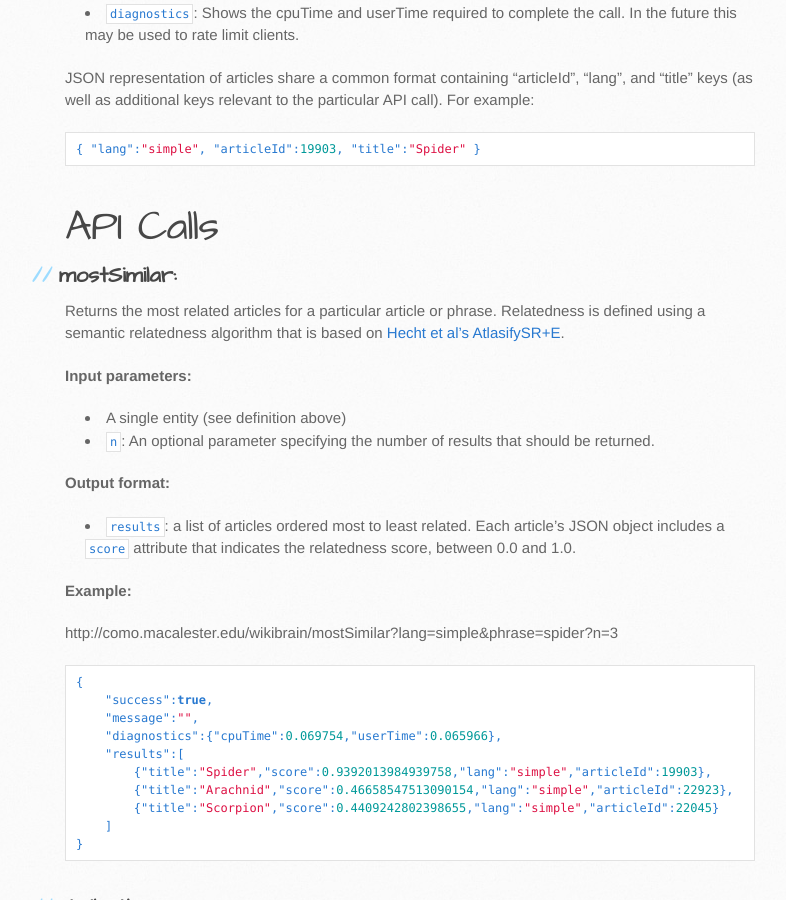
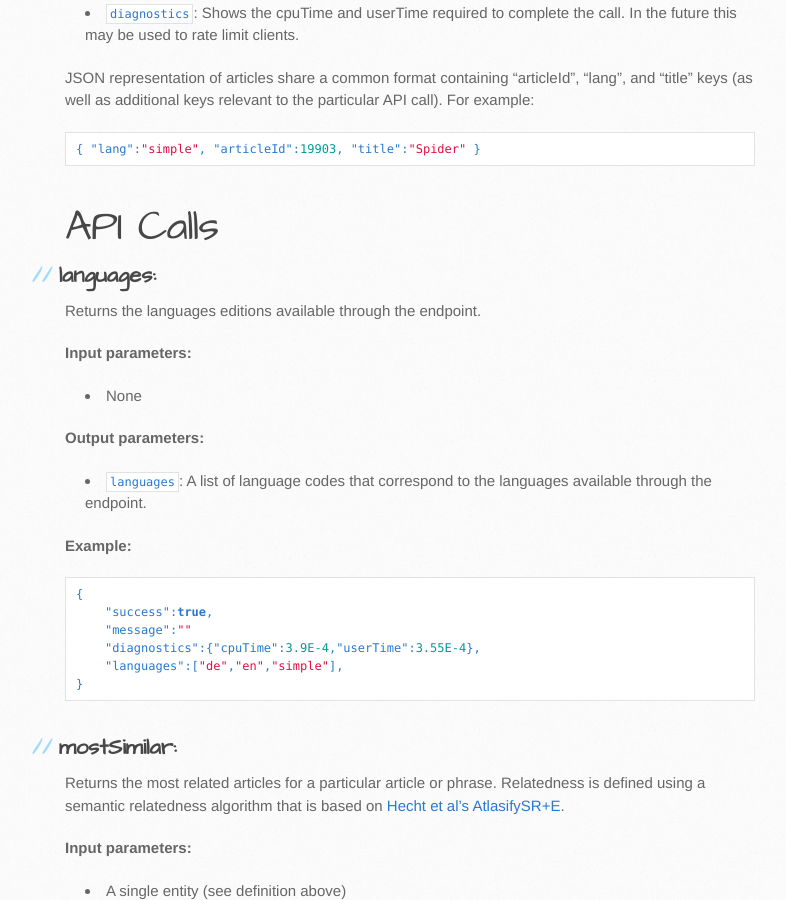
Before and after one commit to shilad/wikibrain, a Jekyll site: the page built from tutorial/web-api.md, in a window 1280 px wide and 900 px high, scrolled down 1346 px. Shown: the whole window, without its empty margins (105-891 px from the left). Built offline with Jekyll 4.4.1, drawn with Linux system fonts in a browser that asks for light colours; nearby versions of some CDN libraries; Markdown is read by kramdown in place of the engine named in the settings.

Commit message:
Update web-api.md

````diff
--- a/tutorial/web-api.md
+++ b/tutorial/web-api.md
@@ -50,6 +50,30 @@ JSON representation of articles share a common format containing "articleId", "l
 ```
 
 # API Calls
+
+##languages:
+
+Returns the languages editions available through the endpoint.
+
+**Input parameters:**
+
+* None
+
+**Output parameters:**
+
+* `languages`: A list of language codes that correspond to the languages available through the endpoint.
+
+**Example:**
+
+```json
+{
+    "success":true,
+    "message":""
+    "diagnostics":{"cpuTime":3.9E-4,"userTime":3.55E-4},
+    "languages":["de","en","simple"],
+}
+```
+
 
 ##mostSimilar:
 
````
